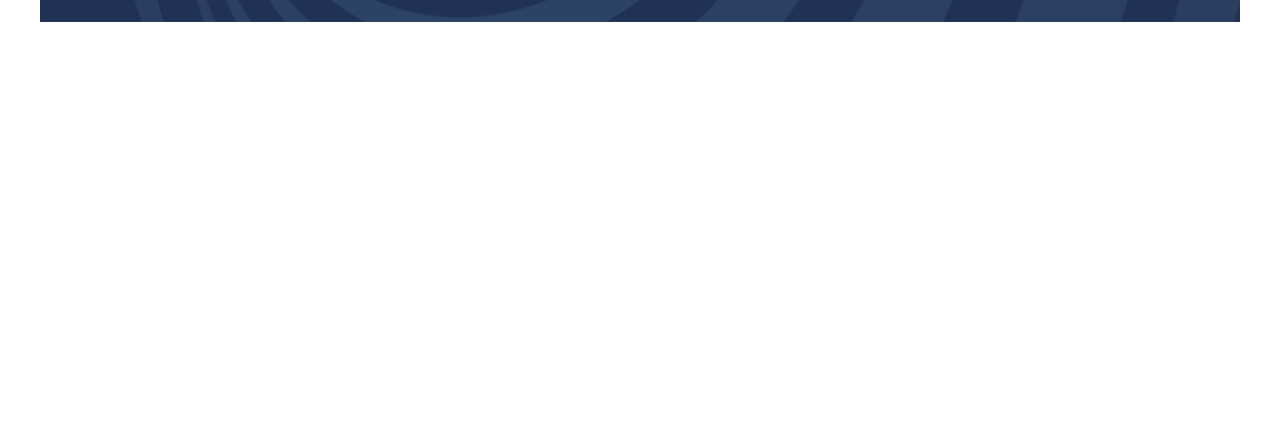
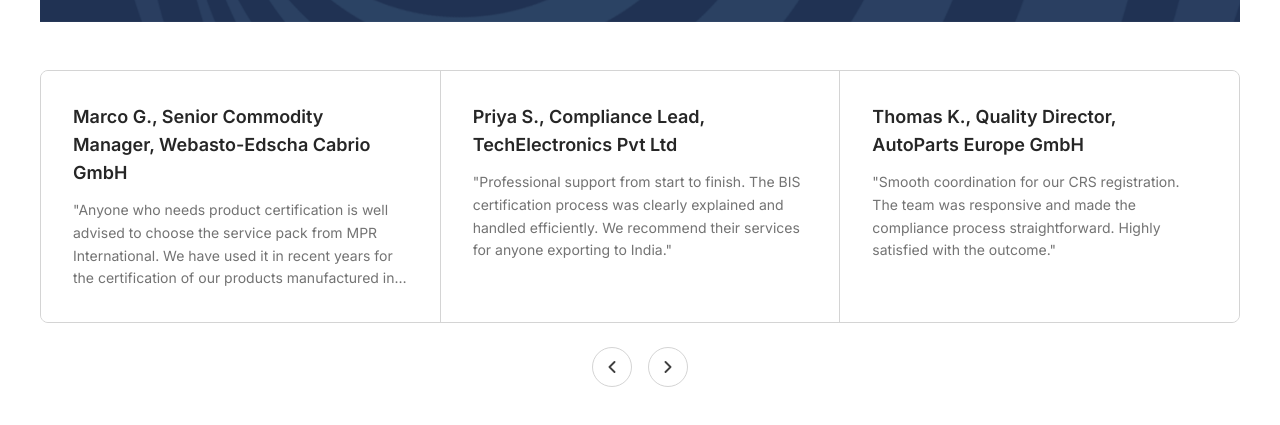
Before and after one commit to Mohd-Arzaid/sun-mpr, a React (Vite) app: page / in a window 1280 px wide. Shown: the part 7761-8186 px from the top of the page. Before the commit the page ends 7783 px from the top, so only its background shows below. Built offline with nearby package versions, Linux system fonts and the light colour scheme.

Commit message:
Implement client testimonials carousel with navigation; enhance layout and styling for improved user experience

```diff
--- a/src/components/client-testimonials.jsx
+++ b/src/components/client-testimonials.jsx
@@ -1,8 +1,97 @@
-import React from "react";
+import React, { useState } from "react";
+import { ChevronLeft, ChevronRight } from "lucide-react";
+
+const testimonialsData = [
+  {
+    heading:
+      "Marco G., Senior Commodity Manager, Webasto-Edscha Cabrio GmbH",
+    description:
+      '"Anyone who needs product certification is well advised to choose the service pack from MPR International. We have used it in recent years for the certification of our products manufactured in a variety of factories and at all levels had a positive experience. We especially appreciated the good communication with Julian Busch, our contact person. Thank you Mr. Busch, keep up the good work."',
+  },
+  {
+    heading: "Priya S., Compliance Lead, TechElectronics Pvt Ltd",
+    description:
+      '"Professional support from start to finish. The BIS certification process was clearly explained and handled efficiently. We recommend their services for anyone exporting to India."',
+  },
+  {
+    heading: "Thomas K., Quality Director, AutoParts Europe GmbH",
+    description:
+      '"Smooth coordination for our CRS registration. The team was responsive and made the compliance process straightforward. Highly satisfied with the outcome."',
+  },
+  {
+    heading: "Anita R., Export Manager, Solar Solutions India",
+    description:
+      '"MPR guided us through ISI certification for our solar inverters. Timely delivery and clear communication. Would work with them again."',
+  },
+  {
+    heading: "Michael B., Head of Regulatory, MedDevice International",
+    description:
+      '"Complex certification requirements were broken down and executed without delays. Our AIR coordination was seamless."',
+  },
+  {
+    heading: "Sneha M., Product Manager, Consumer Electronics Co",
+    description:
+      '"From application prep to marking advice, everything was professional. BIS registration completed within the promised timeline."',
+  },
+  {
+    heading: "David L., Supply Chain Director, Global Cables Ltd",
+    description:
+      '"We needed BIS for multiple cable types. The team managed multiple applications in parallel and kept us updated at every step."',
+  },
+  {
+    heading: "Kavita P., R&D Manager, Lighting Innovations",
+    description:
+      '"CRS registration for our LED products was handled efficiently. Good technical understanding of the testing requirements."',
+  },
+  {
+    heading: "James W., Certification Specialist, Industrial Controls Inc",
+    description:
+      '"First-time BIS applicants here. MPR made the process understandable and supported us through the factory audit. Highly recommend."',
+  },
+  {
+    heading: "Rekha V., Director – Quality, Precision Components Ltd",
+    description:
+      '"Long-standing partnership for BIS renewals and new product certifications. Reliable, responsive, and technically sound."',
+  },
+  {
+    heading: "Stefan H., Operations Manager, EuroCables GmbH",
+    description:
+      '"BIS-ISI for our wiring harnesses was completed on schedule. Clear documentation and support during the audit. Very professional."',
+  },
+  {
+    heading: "Lakshmi N., Regulatory Affairs, PharmaExports India",
+    description:
+      '"We rely on MPR for multiple market certifications. The BIS team is knowledgeable and always available when we have questions."',
+  },
+];
+
+const VISIBLE_COUNT = 3;
+const TOTAL = 12; // exactly 12 testimonials; carousel moves by 3 (pages: 1–3, 4–6, 7–9, 10–12)
 
 const ClientTestimonials = () => {
+  const [page, setPage] = useState(0); // 0 = items 1–3, 1 = 4–6, 2 = 7–9, 3 = 10–12
+  const maxPage = Math.floor(TOTAL / VISIBLE_COUNT) - 1; // 3
+
+  const goPrev = () => {
+    setPage((p) => (p <= 0 ? 0 : p - 1));
+  };
+  const goNext = () => {
+    setPage((p) => (p >= maxPage ? maxPage : p + 1));
+  };
+
+  // Track = 4 slides × 100% viewport. One page = 100% viewport = 25% of track.
+  const translatePercent = page * 25;
+
+  const data = testimonialsData.slice(0, TOTAL);
+  const slides = [
+    data.slice(0, 3),
+    data.slice(3, 6),
+    data.slice(6, 9),
+    data.slice(9, 12),
+  ];
+
   return (
-    <div className="max-w-[1232px] px-4 mx-auto pt-12">
+    <div className="max-w-[1232px] px-4 mx-auto pt-12 pb-12">
       <div className=" flex gap-4 items-center">
         <div className="bg-purple-800 w-1 h-8"></div>
         <div className="font-inter text-neutral-800 uppercase text-xl font-medium">
@@ -17,7 +106,6 @@
       </div>
 
       <div className="bg-[url('/video-background.png')] bg-cover bg-center mt-8 flex items-center justify-center py-10">
-        {/* Youtube Video - centered */}
         <div className="flex items-center justify-center">
           <iframe
             width="560"
@@ -31,6 +119,63 @@
           ></iframe>
         </div>
       </div>
+
+      {/* Testimonials carousel – exactly 3 visible per slide; moves by 3 per click */}
+      <div className="mt-12 relative">
+        <div className="border border-neutral-300 overflow-hidden w-full bg-neutral-100 rounded-lg">
+          <div
+            className="flex transition-[transform] duration-300 ease-out w-full"
+            style={{
+              width: "400%",
+              transform: `translateX(-${translatePercent}%)`,
+            }}
+          >
+            {slides.map((slideItems, slideIndex) => (
+              <div
+                key={slideIndex}
+                className="flex shrink-0 w-1/4"
+              >
+                {slideItems.map((item, index) => (
+                  <div
+                    key={index}
+                    className="flex-1 min-w-0 border-r border-neutral-300 last:border-r-0 bg-white px-6 py-6 md:px-8 md:py-8 box-border"
+                  >
+                    <div className="font-inter">
+                      <h3 className="text-neutral-800 font-semibold text-lg mb-3">
+                        {item.heading}
+                      </h3>
+                      <p className="text-neutral-500 text-sm leading-relaxed line-clamp-4">
+                        {item.description}
+                      </p>
+                    </div>
+                  </div>
+                ))}
+              </div>
+            ))}
+          </div>
+        </div>
+
+        <div className="flex items-center justify-center  gap-4 mt-6">
+          <button
+            type="button"
+            onClick={goPrev}
+            disabled={page === 0}
+            className="font-inter flex items-center justify-center size-10 rounded-full border border-neutral-300 bg-white text-neutral-700 hover:bg-neutral-100 hover:border-neutral-400 transition-colors disabled:pointer-events-none"
+            aria-label="Previous page (3 testimonials)"
+          >
+            <ChevronLeft className="size-5" strokeWidth={2.25} />
+          </button>
+          <button
+            type="button"
+            onClick={goNext}
+            disabled={page >= maxPage}
+            className="font-inter flex items-center justify-center size-10 rounded-full border border-neutral-300 bg-white text-neutral-700 hover:bg-neutral-100 hover:border-neutral-400 transition-colors  disabled:pointer-events-none"
+            aria-label="Next page (3 testimonials)"
+          >
+            <ChevronRight className="size-5" strokeWidth={2.25} />
+          </button>
+        </div>
+      </div>
     </div>
   );
 };
```
